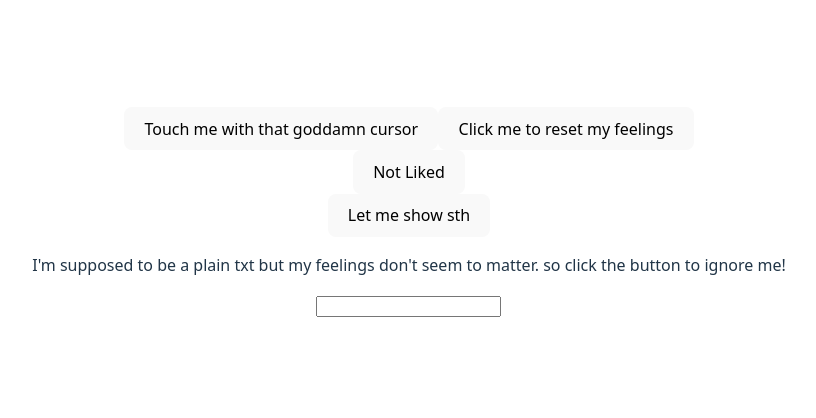
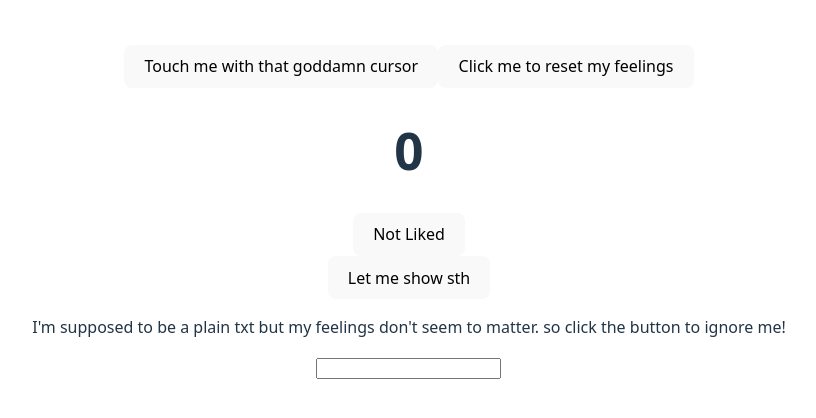
Before and after one commit to Mohamad-Moghadam/twitter, a React (Vite) app in the folder twitter/: page / in a window 1280 px wide. Shown: the part 188-606 px from the top of the page, without its empty margins (231-1047 px from the left). Built offline with nearby package versions, Linux system fonts and the light colour scheme.

Commit message:
🐛 counter component fixed, counter is shown and reset btn fixed

```diff
--- a/twitter/src/components/CounterButton.jsx
+++ b/twitter/src/components/CounterButton.jsx
@@ -9,7 +9,7 @@ export function CounterButton() {
     }
 
     function reseClicks() {
-        resetCounter(0)
+        setClicks(0)
     }
 
 
@@ -20,5 +20,8 @@ export function CounterButton() {
         <button onClick={reseClicks}>
             Click me to reset my feelings
         </button>
+        <h1>
+            {counter}
+        </h1>
     </div>
 }
```
